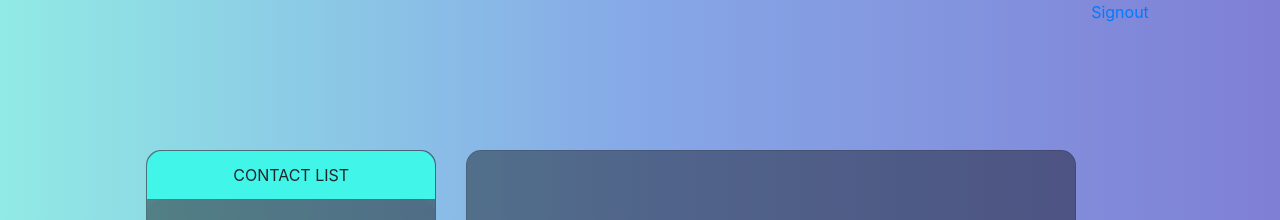
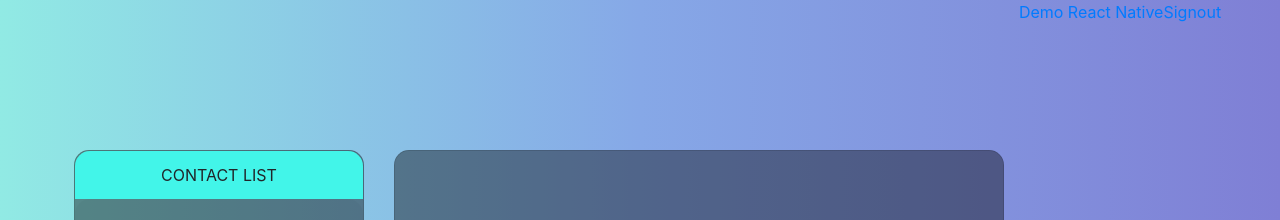
Before and after one commit to salomo07/RejoiceWebOld, a website with bundled scripts: page views/demo.html in a window 1280 px wide. Shown: the top 220 px of the page. Built offline with nearby package versions, Linux system fonts and the light colour scheme; files whose address does not match are found by name.

Commit message:
Rejoice System Website

```diff
--- a/views/demo.html
+++ b/views/demo.html
@@ -59,6 +59,9 @@
                     </div>
                     <div id="like_button_container"></div>
                 </div>
+                <div style="margin-right: '200pt'">
+                    <a type="button" href="/assets/app-debug.apk">Demo React Native</a>
+                </div>
                 <div>
                     <a type="button" href="/signout?id=<%= dataUser._id %>">Signout</a>
                 </div>
```
